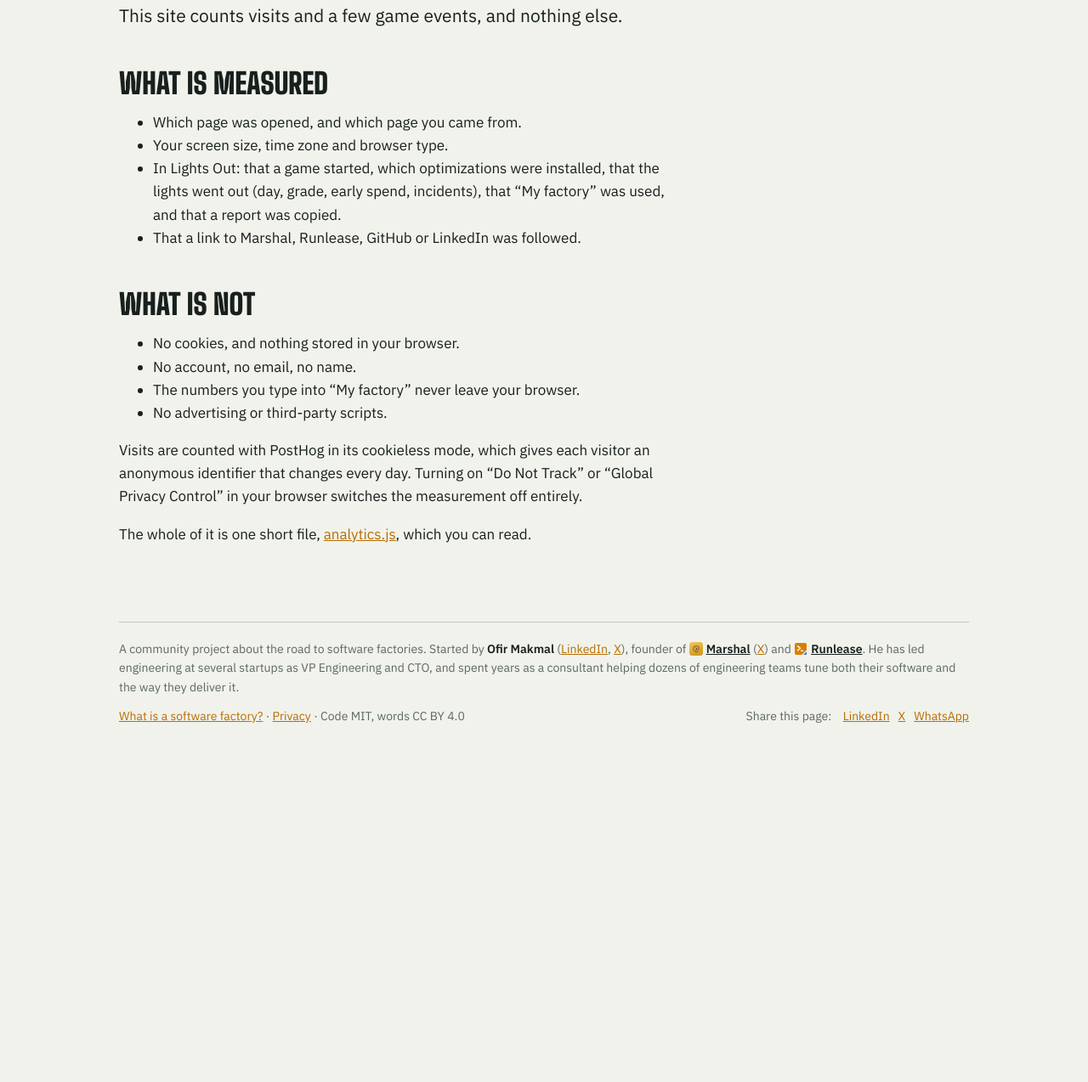
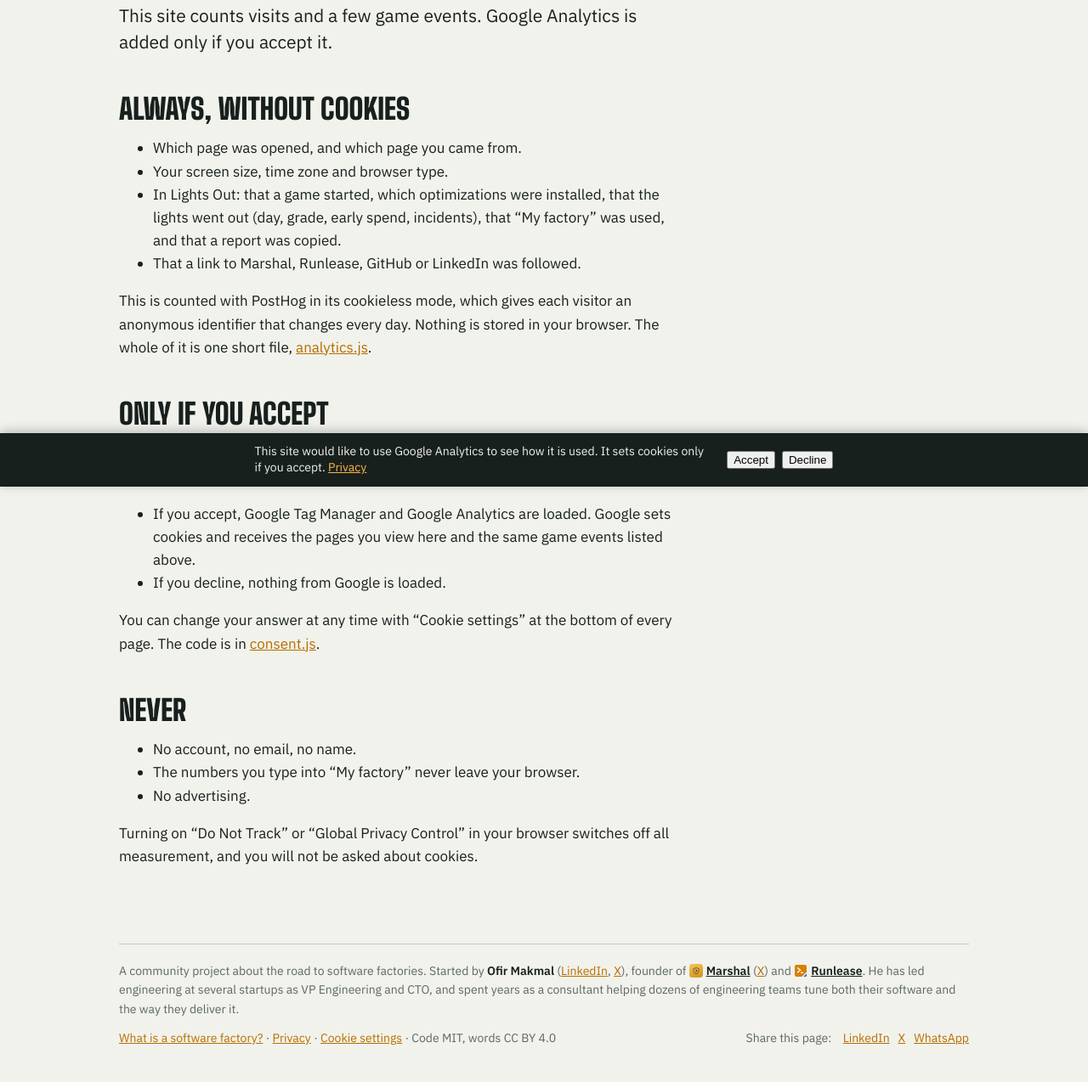
Before and after one commit to marshal-org/the-software-factory, an Astro site: page /privacy in a window 1280 px wide. Shown: the part 227-1501 px from the top of the page at 85% size. Before the commit the page ends 1121 px from the top, so only its background shows below. Built offline with nearby package versions, Linux system fonts and the light colour scheme; Astro itself is replaced by a stand-in of ours.

Commit message:
Google Analytics through Tag Manager, behind a one-time consent bar
A bar asks once on a first visit and remembers the answer in the
browser. Google Tag Manager loads only after Accept; Decline loads
nothing from Google. Cookie settings in the footer reopens the choice.
The privacy page and README describe both kinds of measurement.

Co-Authored-By: Claude Fable 5.2 <noreply@anthropic.com>
Claude-Session: https://claude.ai/code/session_01AqGqzN2gifssSm4nnY3JbH

```diff
--- a/public/analytics.js
+++ b/public/analytics.js
@@ -1,7 +1,8 @@
 // Page views and a few game events for thesoftwarefactory.site.
 //
-// This is the whole of it. No third-party code runs on this site: this file
-// sends small requests to PostHog and that is all.
+// This file sends small requests to PostHog and nothing else. It runs for
+// every visitor and needs no consent, because it stores nothing. (Google
+// Analytics is separate, in consent.js, and loads only for visitors who accept.)
 //
 //   - No cookies, and nothing stored in the browser.
 //   - No visitor ID is made here. PostHog derives an anonymous one from a
--- /dev/null
+++ b/public/consent.js
@@ -0,0 +1,73 @@
+// Google Analytics, through Google Tag Manager, only for visitors who say yes.
+//
+// On a first visit a small bar asks once. The answer is kept in this browser
+// (localStorage, key "tsf-consent"), so the bar does not come back on later
+// pages or visits. "Cookie settings" in the footer opens it again.
+//
+//   - Accept:  Google Tag Manager loads, and Google Analytics may set cookies.
+//   - Decline: nothing from Google is loaded at all.
+//   - "Do Not Track" or "Global Privacy Control" counts as Decline, with no bar.
+(function () {
+  'use strict';
+  var GTM = 'GTM-5VNBL5LV', KEY = 'tsf-consent';
+  var dnt = navigator.doNotTrack === '1' || window.doNotTrack === '1' || navigator.globalPrivacyControl === true;
+
+  function read() { try { return localStorage.getItem(KEY); } catch (e) { return null; } }
+  function write(v) { try { localStorage.setItem(KEY, v); } catch (e) { /* asked again next time */ } }
+
+  var loaded = false;
+  function load() {
+    if (loaded || location.protocol !== 'https:') return; // local previews are not visits
+    loaded = true;
+    window.dataLayer = window.dataLayer || [];
+    function gtag() { window.dataLayer.push(arguments); }
+    // Analytics only. Nothing here is used for advertising.
+    gtag('consent', 'default', { analytics_storage: 'granted', ad_storage: 'denied', ad_user_data: 'denied', ad_personalization: 'denied' });
+    window.dataLayer.push({ 'gtm.start': new Date().getTime(), event: 'gtm.js' });
+    var s = document.createElement('script'); s.async = true;
+    s.src = 'https://www.googletagmanager.com/gtm.js?id=' + GTM;
+    document.head.appendChild(s);
+    // Lights Out events, for tags in the container that want them.
+    window.addEventListener('tsf:track', function (e) {
+      var d = e && e.detail; if (!d || !/^game_[a-z_]{3,30}$/.test(String(d.event))) return;
+      var x = { event: d.event };
+      if (/^[a-z0-9]{2,12}$/.test(String(d.id))) x.optimization = String(d.id);
+      if (isFinite(d.day)) x.day = Math.round(d.day);
+      if (/^[SABC]$/.test(String(d.grade))) x.grade = d.grade;
+      if (/^(text|image)$/.test(String(d.kind))) x.kind = d.kind;
+      if (/^[a-z]{2,10}$/.test(String(d.constraint))) x.constraint = d.constraint;
+      window.dataLayer.push(x);
+    });
+  }
+
+  var bar = null;
+  function close() { if (bar) { bar.remove(); bar = null; } }
+  function ask() {
+    if (bar) return;
+    bar = document.createElement('div');
+    bar.setAttribute('role', 'dialog'); bar.setAttribute('aria-label', 'Cookie consent');
+    bar.style.cssText = 'position:fixed;left:0;right:0;bottom:0;z-index:50;background:#18201d;color:#f1f2ec;padding:12px 16px;display:flex;flex-wrap:wrap;gap:10px 18px;align-items:center;justify-content:center;font:400 14px/1.4 "IBM Plex Sans",system-ui,sans-serif;box-shadow:0 -2px 12px rgba(0,0,0,.25)';
+    var btn = 'font:600 14px "IBM Plex Sans",system-ui,sans-serif;padding:7px 16px;cursor:pointer;border:1px solid #f1f2ec;';
+    bar.innerHTML = '<span style="max-width:64ch">This site would like to use Google Analytics to see how it is used. It sets cookies only if you accept. <a href="/privacy/" style="color:#ffb347">Privacy</a></span>' +
+      '<span style="display:flex;gap:8px"><button type="button" data-a="yes" style="' + btn + 'background:#ffb347;border-color:#ffb347;color:#111">Accept</button>' +
+      '<button type="button" data-a="no" style="' + btn + 'background:transparent;color:#f1f2ec">Decline</button></span>';
+    bar.addEventListener('click', function (e) {
+      var a = e.target && e.target.getAttribute ? e.target.getAttribute('data-a') : null; if (!a) return;
+      var was = read(); write(a); close();
+      if (a === 'yes') load();
+      else if (was === 'yes') location.reload(); // stop what was already running
+    });
+    document.body.appendChild(bar);
+  }
+
+  function start() {
+    var v = read();
+    if (v === 'yes' && !dnt) load();
+    else if (!v && !dnt) ask();
+    document.addEventListener('click', function (e) {
+      var a = e.target && e.target.closest ? e.target.closest('[data-consent-open]') : null;
+      if (a) { e.preventDefault(); ask(); }
+    });
+  }
+  if (document.readyState === 'loading') document.addEventListener('DOMContentLoaded', start); else start();
+})();
--- a/public/lights-out/index.html
+++ b/public/lights-out/index.html
@@ -206,7 +206,7 @@ dialog ol { padding-left: 20px; }
   <path fill="#2F63E6" d="M22.4 30 30 22.4V27a3 3 0 0 1-3 3z"/>
   <path fill="none" stroke="#fff" stroke-width="3" stroke-linecap="round" stroke-linejoin="round" d="m9 9.5 6 5-6 5"/>
   <path fill="none" stroke="#fff" stroke-width="3" stroke-linecap="round" d="M17.5 20.5h3"/>
-</svg>Runlease</a>. He has led engineering at several startups as VP Engineering and CTO, and spent years as a consultant helping dozens of engineering teams tune both their software and the way they deliver it. This is a model: wrong in the details, useful for the shape. <a href="/privacy/" style="color:inherit">Privacy</a></footer>
+</svg>Runlease</a>. He has led engineering at several startups as VP Engineering and CTO, and spent years as a consultant helping dozens of engineering teams tune both their software and the way they deliver it. This is a model: wrong in the details, useful for the shape. <a href="/privacy/" style="color:inherit">Privacy</a> · <a href="/privacy/" data-consent-open style="color:inherit">Cookie settings</a></footer>
 <div id="tip" hidden></div>
 </div>
 
@@ -249,6 +249,7 @@ dialog ol { padding-left: 20px; }
 </dialog>
 
 <script defer src="/analytics.js"></script>
+<script defer src="/consent.js"></script>
 <script src="model.js"></script>
 <script src="ui.js"></script>
 </body>
--- a/src/layouts/Base.astro
+++ b/src/layouts/Base.astro
@@ -94,6 +94,7 @@ footer .row { display: flex; flex-wrap: wrap; gap: 6px 24px; justify-content: sp
 footer .nw { white-space: nowrap; }
 </style>
 <script is:inline defer src="/analytics.js"></script>
+<script is:inline defer src="/consent.js"></script>
 </head>
 <body>
 <div class="shell">
@@ -114,7 +115,7 @@ footer .nw { white-space: nowrap; }
       <a class="co" href="https://runlease.online/?utm_source=thesoftwarefactory"><img src="/logos/runlease.svg" alt="Runlease logo" width="16" height="16" />Runlease</a>.
       He has led engineering at several startups as VP Engineering and CTO, and spent years as a consultant helping dozens of engineering teams tune both their software and the way they deliver it.</p>
     <div class="row">
-      <span><a href="/what-is-a-software-factory/">What is a software factory?</a> · <a href="/privacy/">Privacy</a> · Code MIT, words CC BY 4.0</span>
+      <span><a href="/what-is-a-software-factory/">What is a software factory?</a> · <a href="/privacy/">Privacy</a> · <a href="/privacy/" data-consent-open>Cookie settings</a> · Code MIT, words CC BY 4.0</span>
       <span class="share">Share this page: <a href={`https://www.linkedin.com/sharing/share-offsite/?url=${encodeURIComponent(canonical)}`} target="_blank" rel="noopener">LinkedIn</a><a href={`https://x.com/intent/post?url=${encodeURIComponent(canonical)}&text=${encodeURIComponent(title || 'The Software Factory')}&via=${xSite.slice(1)}`} target="_blank" rel="noopener">X</a><a href={`https://wa.me/?text=${encodeURIComponent((title || 'The Software Factory') + ' ' + canonical)}`} target="_blank" rel="noopener">WhatsApp</a></span>
     </div>
   </footer>
--- a/src/pages/privacy.md
+++ b/src/pages/privacy.md
@@ -1,26 +1,34 @@
 ---
 layout: ../layouts/Base.astro
 title: Privacy
-description: What this site measures and what it does not.
+description: What this site measures, what it does not, and what changes if you accept cookies.
 draft: false
 ---
 
-This site counts visits and a few game events, and nothing else.
+This site counts visits and a few game events. Google Analytics is added only if you accept it.
 
-## What is measured
+## Always, without cookies
 
 - Which page was opened, and which page you came from.
 - Your screen size, time zone and browser type.
 - In Lights Out: that a game started, which optimizations were installed, that the lights went out (day, grade, early spend, incidents), that "My factory" was used, and that a report was copied.
 - That a link to Marshal, Runlease, GitHub or LinkedIn was followed.
 
-## What is not
+This is counted with PostHog in its cookieless mode, which gives each visitor an anonymous identifier that changes every day. Nothing is stored in your browser. The whole of it is one short file, [analytics.js](/analytics.js).
 
-- No cookies, and nothing stored in your browser.
+## Only if you accept
+
+On your first visit a bar asks once whether Google Analytics may be used. Your answer is remembered in this browser, so you are not asked again.
+
+- If you accept, Google Tag Manager and Google Analytics are loaded. Google sets cookies and receives the pages you view here and the same game events listed above.
+- If you decline, nothing from Google is loaded.
+
+You can change your answer at any time with "Cookie settings" at the bottom of every page. The code is in [consent.js](/consent.js).
+
+## Never
+
 - No account, no email, no name.
 - The numbers you type into "My factory" never leave your browser.
-- No advertising or third-party scripts.
+- No advertising.
 
-Visits are counted with PostHog in its cookieless mode, which gives each visitor an anonymous identifier that changes every day. Turning on "Do Not Track" or "Global Privacy Control" in your browser switches the measurement off entirely.
-
-The whole of it is one short file, [analytics.js](/analytics.js), which you can read.
+Turning on "Do Not Track" or "Global Privacy Control" in your browser switches off all measurement, and you will not be asked about cookies.
```
Also changed, not shown: README.md.
